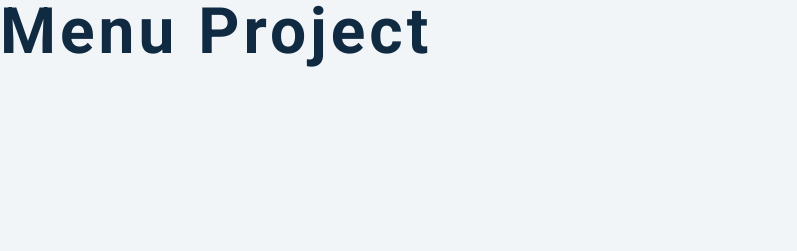
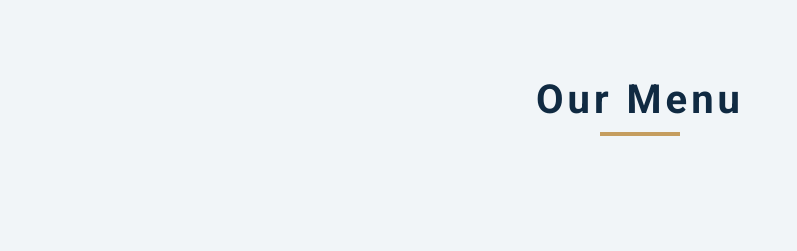
Before and after one commit to aviranjan07/Food_Menu_Bar, a plain HTML site: page index.html in a window 1280 px wide. Shown: the whole page, without its empty margins (0-797 px from the left). Drawn offline with Linux system fonts and the light colour scheme.

Commit message:
complete heading

```diff
--- a/index.html
+++ b/index.html
@@ -14,7 +14,13 @@
     <link rel="stylesheet" href="./styles.css" />
   </head>
   <body>
-    <h1>menu project</h1>
+    <section class="menu">
+      <!-- title -->
+      <div class="title">
+        <h2>Our Menu</h2>
+        <div class="underline"></div>
+      </div>
+    </section>
     <!-- javascript -->
     <script src="./app.js"></script>
   </body>
```
